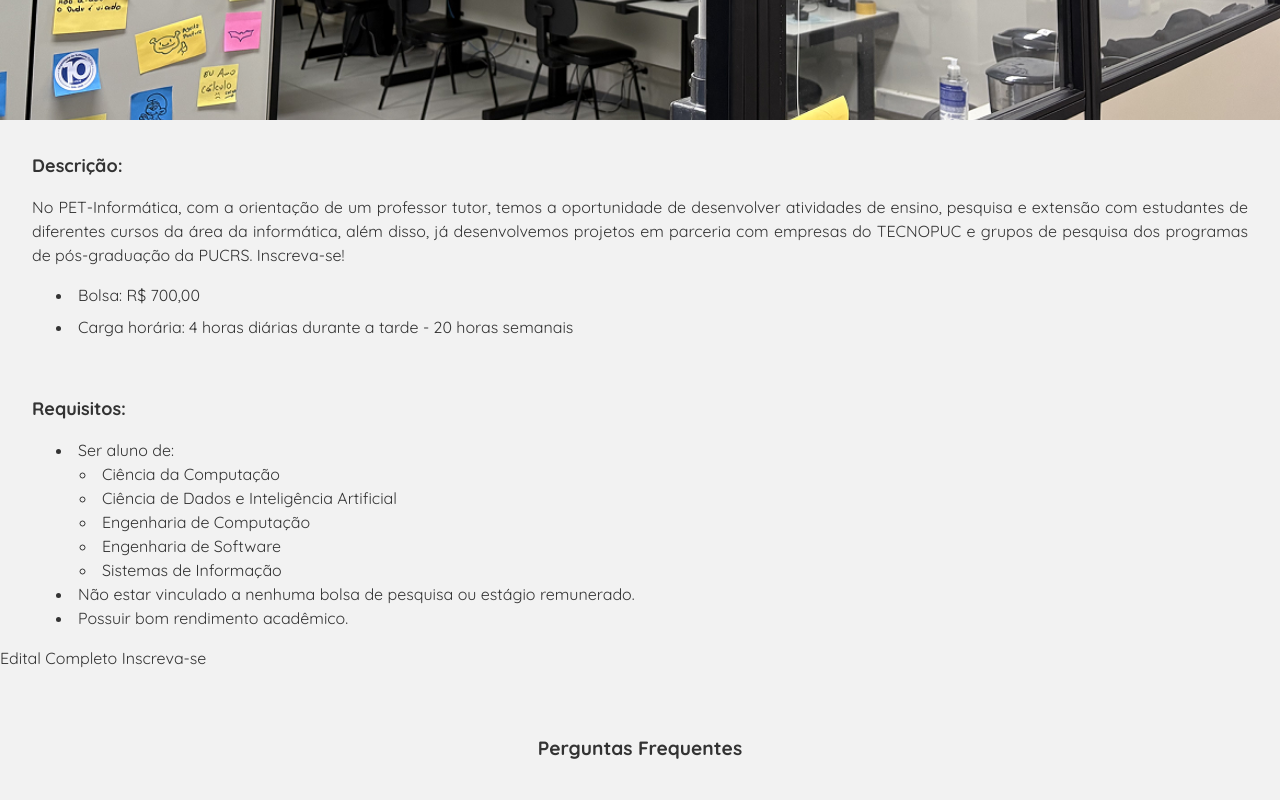
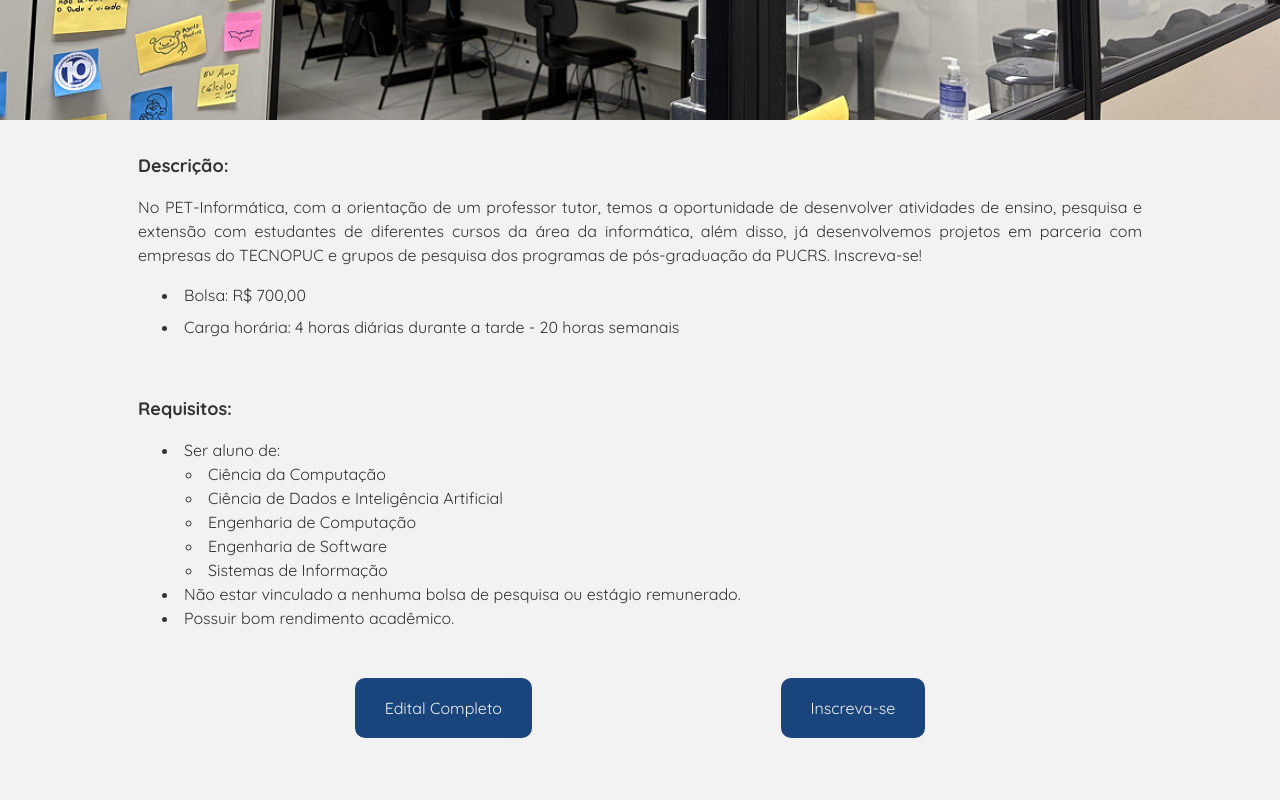
Before and after one commit to PET-Inf/pet-site, a SvelteKit app: page /selecao in a window 1280 px wide. Shown: the part 600-1400 px from the top of the page. Built offline with nearby package versions, Linux system fonts and the light colour scheme.

Commit message:
section botões

```diff
--- a/src/routes/selecao/+page.svelte
+++ b/src/routes/selecao/+page.svelte
@@ -24,15 +24,13 @@
   #capa {
     background-image: url('/pet_sala_selecao.png');
     background-size: cover;
-    background-repeat: no-repeat;
     background-position: center;
     min-height: 90vh;
     display: flex;
     flex-direction: column;
     justify-content: center;
-    align-items: center;
     text-align: center;
-    color: white;
+    color: #F0F0F0;
   }
 
   #capa h1 {
@@ -43,6 +41,12 @@
   #capa h2 {
     font-size: larger;
     font-weight: 600;
+  }
+
+  .container {
+    max-width: 1100px;   /* largura máxima do conteúdo */
+    margin: 0 auto;      /* centraliza horizontalmente */
+    padding: 0 1rem;
   }
 
   #descricao, #requisitos {
@@ -60,8 +64,8 @@
   }
 
   ul {
-    list-style-type: disc;   /* bolinha padrão */
-    list-style-position: inside; /* coloca a bolinha dentro do bloco de texto */
+    list-style-type: disc;
+    list-style-position: inside;
     margin-left: 1.5rem;
     padding-left: 0;
   }
@@ -76,6 +80,26 @@
 
   #descricao li {
     margin-bottom: 0.5rem;
+  }
+
+  #botoes {
+    margin-top: 2rem;
+    display: flex;
+    flex-direction: row;
+    justify-content: space-evenly;
+    margin-bottom: 2rem;
+  }
+
+  #botoes a {
+    color: #F0F0F0;
+    background-color: #1A447C;
+    padding: 18px 30px;
+    border-radius: 10px;
+  }
+
+  #botoes a:hover {
+    background-color: #045bac;
+    transition: color 3s;
   }
 
   #FAQ {
@@ -145,6 +169,7 @@
     <h2>Faça parte do nosso time!</h2>
   </section>
 
+  <div class = "container">
     <section id = "descricao">
       <h5>Descrição:</h5>
       <p>No PET-Informática, com a orientação de um professor tutor, temos a oportunidade de desenvolver atividades de ensino, pesquisa e extensão com estudantes de diferentes cursos da área da informática, além disso, já desenvolvemos projetos em parceria com empresas do TECNOPUC e grupos de pesquisa dos programas de pós-graduação da PUCRS. Inscreva-se!</p>
@@ -170,9 +195,9 @@
       </ul>
     </section>
 
-  <section id = "Botões">
-    <a href="https://drive.google.com/file/d/1u7Za-UogMTfvVt7gZWn_Iw0OWSxTftKf/view">Edital Completo</a>
-    <a href="https://docs.google.com/forms/d/e/1FAIpQLSclq8yLzKJFDFoJHNJWtzLTCsW15EYA1xiyQV7_XErCCobYrw/closedform">Inscreva-se</a>
+    <section id = "botoes">
+      <a href="https://drive.google.com/file/d/1u7Za-UogMTfvVt7gZWn_Iw0OWSxTftKf/view" target="_blank">Edital Completo</a>
+      <a href="https://docs.google.com/forms/d/e/1FAIpQLSclq8yLzKJFDFoJHNJWtzLTCsW15EYA1xiyQV7_XErCCobYrw/closedform" target="_blank">Inscreva-se</a>
     </section>
 
     <section id="FAQ">
@@ -193,6 +218,7 @@
       </div>
     {/each}
   </section>
+</div>
 
 </main>
 
```
Lines whose indentation alone changed are shown as unchanged.
